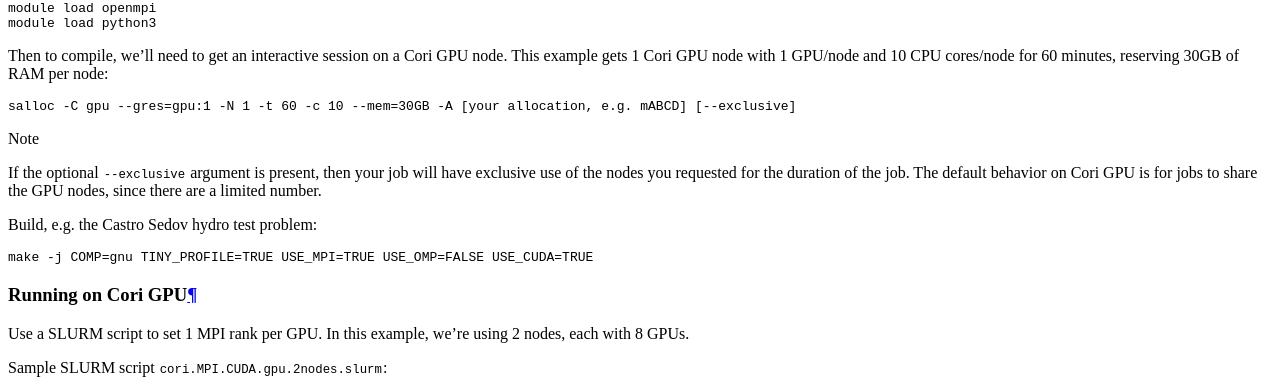
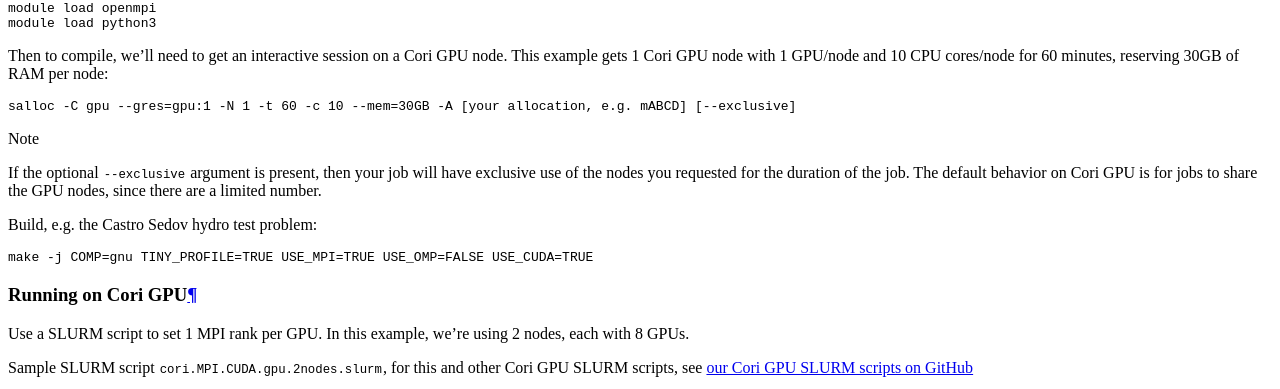
Before and after one commit to AMReX-Astro/workflow, a Sphinx documentation site: the page built from sphinx_docs/source/nersc-compilers.rst, in a window 1280 px wide and 900 px high, scrolled down 2129 px, cut to the strip 0-389 px from the top of the window. Built offline with Sphinx 7.4.7 and the Read the Docs theme 2.0.0, drawn with Linux system fonts in a browser that asks for light colours.

Commit message:
add link to our Cori GPU SLURM scripts on github

```diff
--- a/sphinx_docs/source/nersc-compilers.rst
+++ b/sphinx_docs/source/nersc-compilers.rst
@@ -147,7 +147,9 @@
 
 Use a SLURM script to set 1 MPI rank per GPU. In this example, we're using 2 nodes, each with 8 GPUs.
 
-Sample SLURM script ``cori.MPI.CUDA.gpu.2nodes.slurm``:
+Sample SLURM script ``cori.MPI.CUDA.gpu.2nodes.slurm``, for this and other Cori
+GPU SLURM scripts, see
+`our Cori GPU SLURM scripts on GitHub <https://github.com/AMReX-Astro/workflow/blob/main/job_scripts/cori-gpu>`_
 
 .. literalinclude:: ../../job_scripts/cori-gpu/cori.MPI.CUDA.gpu.2nodes.slurm
                     :language: sh
```
